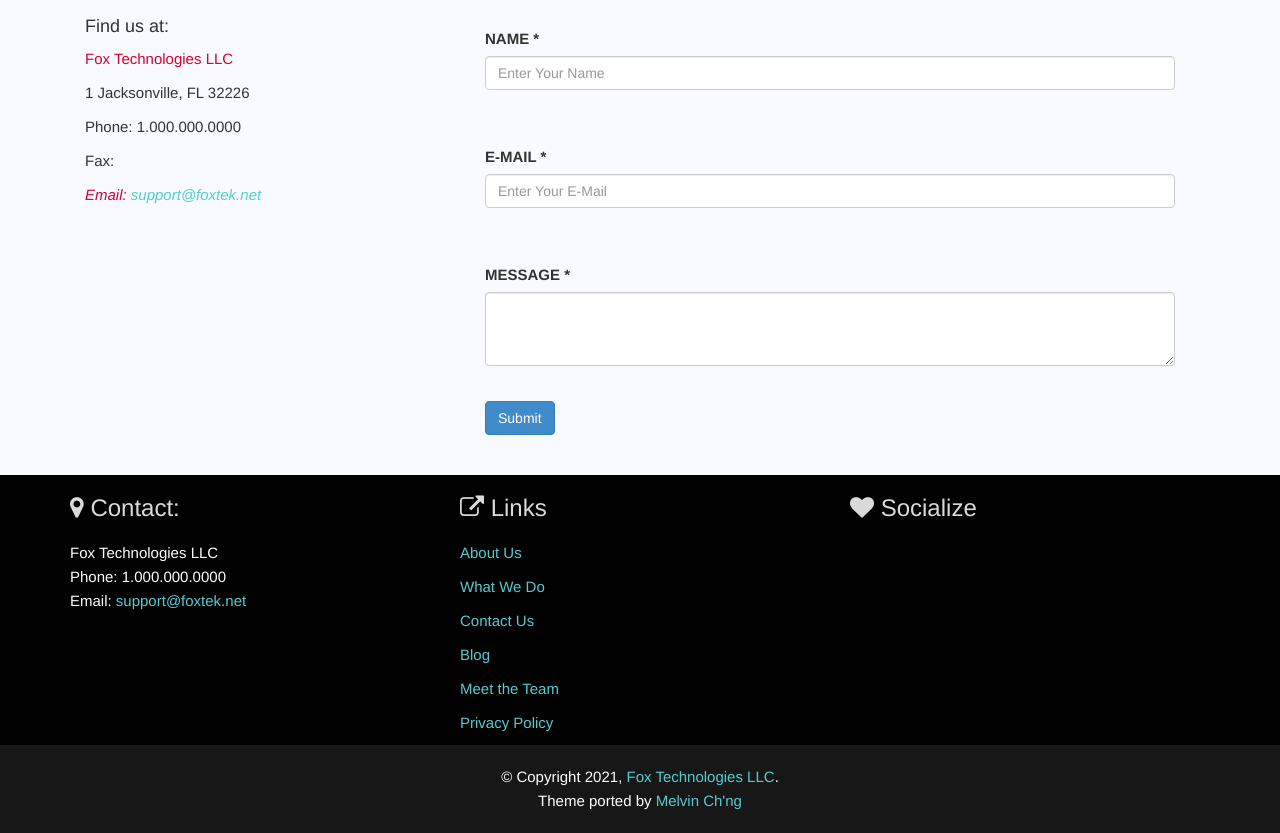
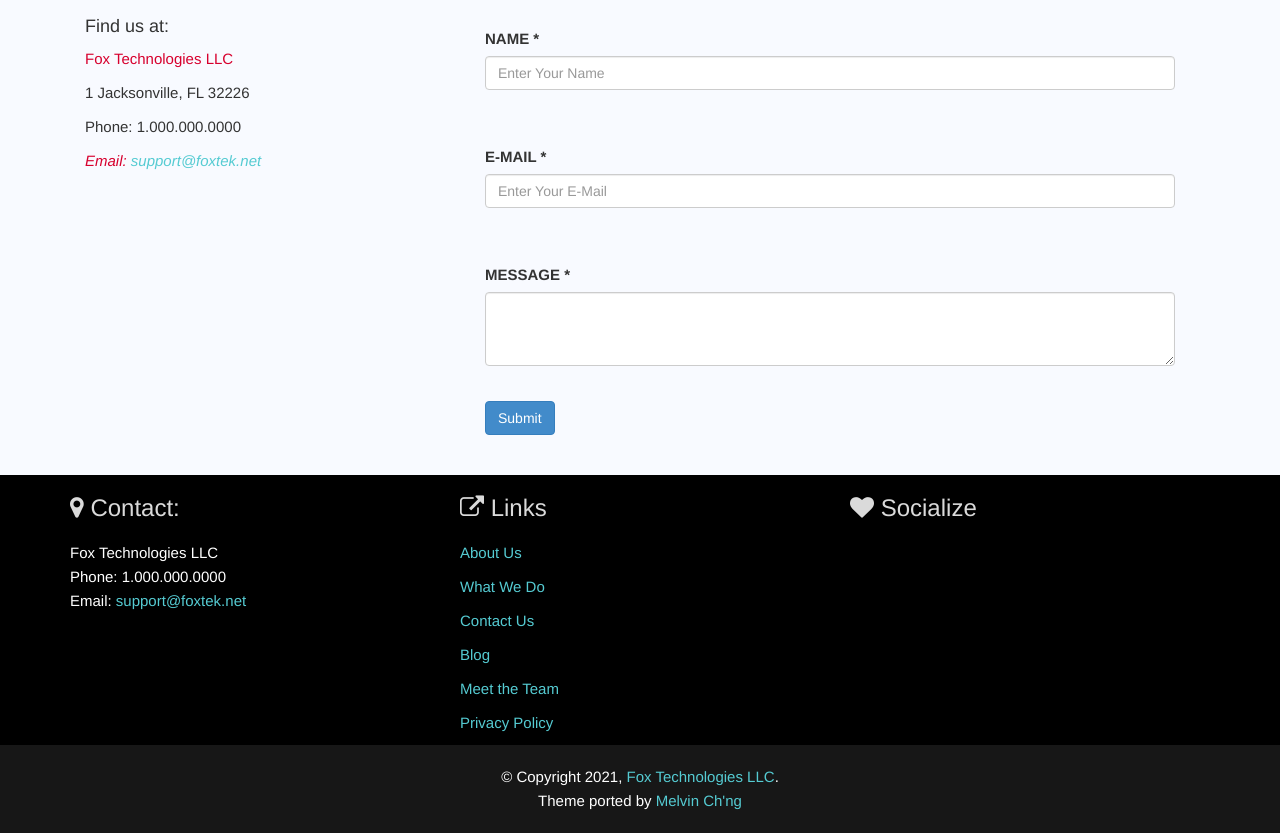
Before and after one commit to FoxtekLLC/FoxtekLLC.github.io, a Jekyll site: the page built from contact.html, in a window 1280 px wide. Shown: the part 531-1364 px from the top of the page. Built offline with Jekyll 4.4.1, drawn with Linux system fonts in a browser that asks for light colours.

Commit message:
Update HTDOCS

```diff
--- a/_includes/header.html
+++ b/_includes/header.html
@@ -1,7 +1,6 @@
 <!-- Header -->
 <nav id="navbar-section" class="navbar navbar-default navbar-static-top navbar-sticky" role="navigation">
   <div class="container">
-
     <div class="navbar-header">
       <button type="button" class="navbar-toggle" data-toggle="collapse" data-target=".navbar-responsive-collapse">
         <span class="sr-only">Toggle navigation</span>
--- a/contact.html
+++ b/contact.html
@@ -18,7 +18,7 @@
         <p class="block-author">{{ site.company_name }}</p>
         <p>{{ site.address_line }}</p>
         <p>Phone: {{ site.telephone_number }}</p>
-        <p>Fax: {{ site.fax_number }}</p>
+        <!-- <p>Fax: {{ site.fax_number }}</p> -->
 
         <em class="block-author">Email: <a href="mailto:{{ site.company_email }}">{{ site.company_email }}</a></em> <br>
         <br>
@@ -39,10 +39,8 @@
       </div>
       <div class="col-lg-8">
         <div class="feedback-form">
-
           <div id="contact-response"></div>
-
-          <form action="#" method="post" id="contact-form">
+          <form action="https://getform.io/f/1efe838d-53d3-46fe-a108-db8866dfb2a9" method="post" id="contact-form">
             <fieldset>
               <div class="form-group form-group-fullname">
                 <label class="control-label" for="fullname">NAME *</label>
@@ -59,7 +57,6 @@
               <button type="submit" class="btn btn-primary">Submit</button>
             </fieldset>
           </form>
-
         </div>
       </div>
     </div>
--- a/staff.html
+++ b/staff.html
@@ -20,6 +20,7 @@
           Computer Technician, Fox Technologies LLC
         </p>
       </div>
+    </div>
   </div>
 </div>
 <!--End Main Container -->
```
Lines whose indentation alone changed are shown as unchanged.
